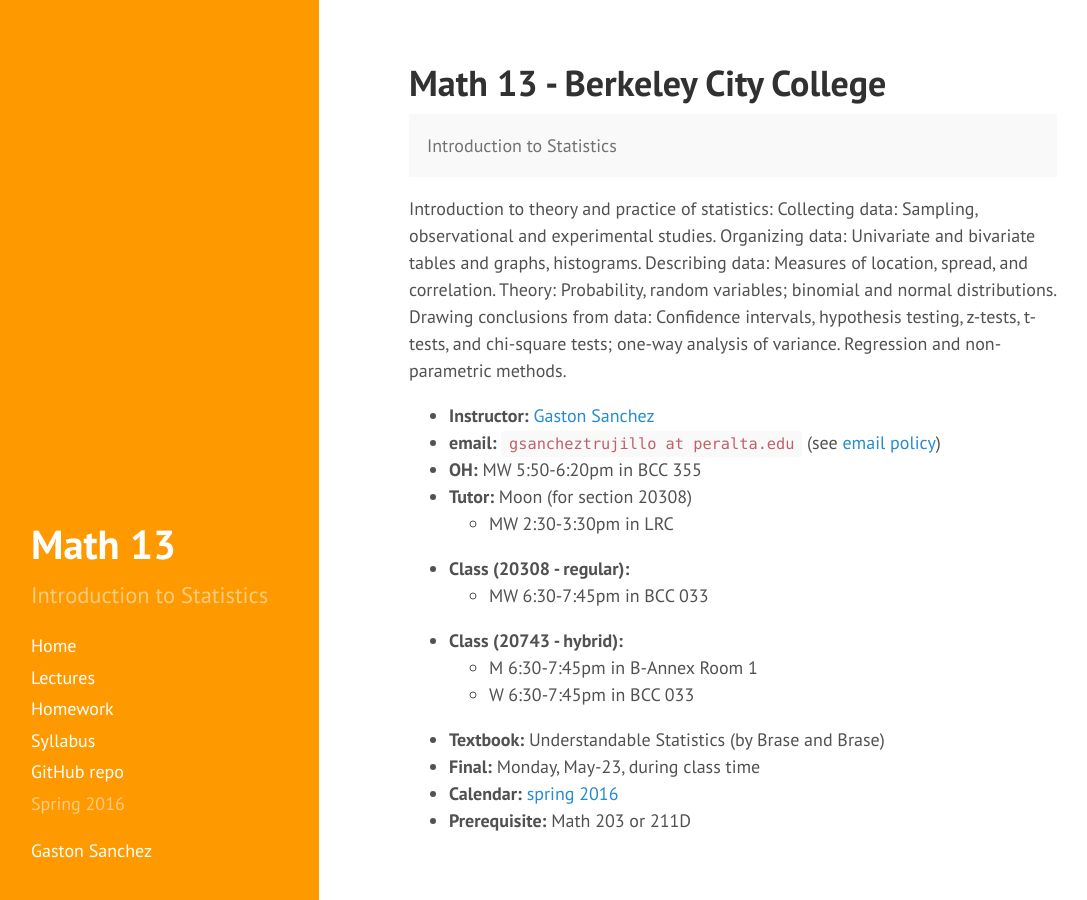
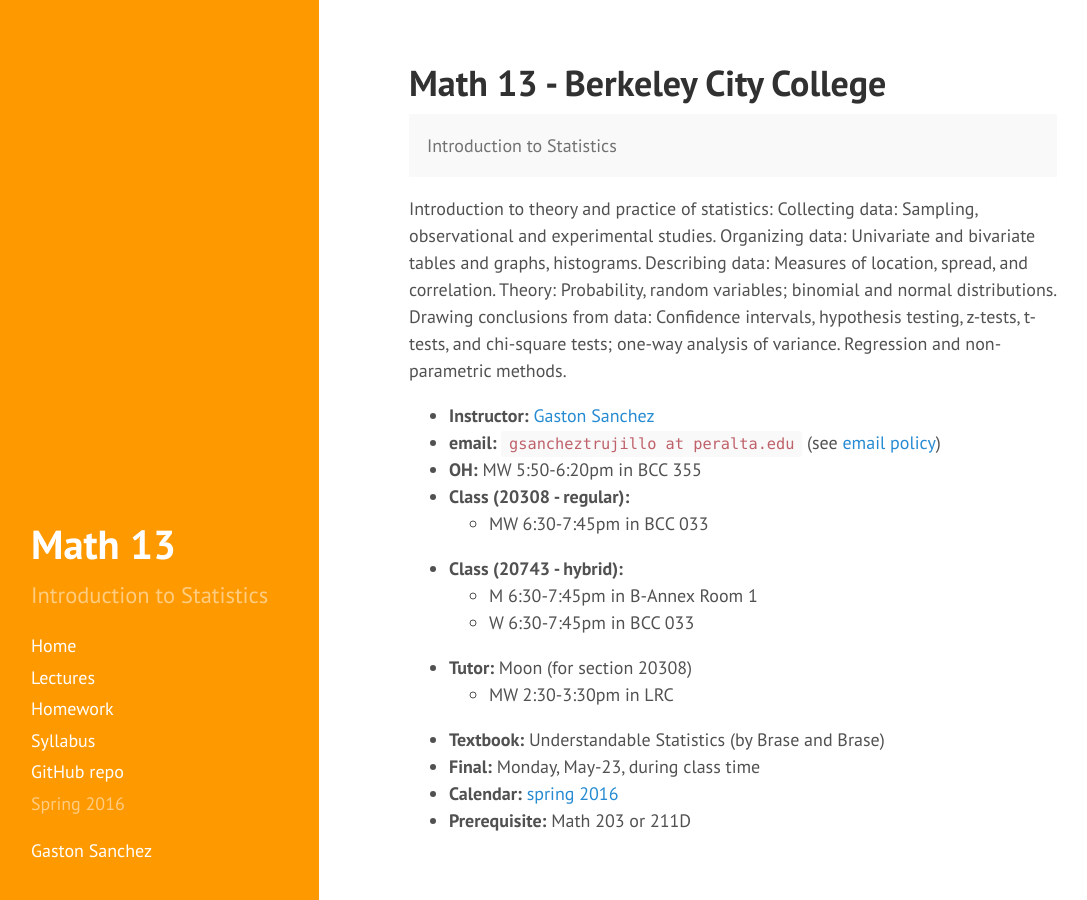
Before and after one commit to gastonstat/relic-math13, a Jekyll site: the page built from index.html, in a window 1280 px wide. Shown: the whole page, without its empty margins (5-1092 px from the left). Built offline with Jekyll 4.4.1, drawn with Linux system fonts in a browser that asks for light colours; nearby versions of some CDN libraries; the list of posts is cut into pages by our own code; some of the changed lines change nothing that is shown.

Commit message:
index: moved Moon's OH below class schedules

```diff
--- a/index.html
+++ b/index.html
@@ -17,11 +17,6 @@
   <li><b>Instructor:</b> <a href="http://gastonsanchez.com">Gaston Sanchez</a>
   <li><b>email:</b> <code>gsancheztrujillo at peralta.edu</code> (see <a href="syllabus#email-policy">email policy</a>)
   <li><b>OH:</b> MW 5:50-6:20pm in BCC 355</li>
-  <li><b>Tutor:</b> Moon (for section 20308)
-    <ul>
-      <li>MW 2:30-3:30pm in LRC</li>
-    </ul>
-  </li>
   <li><b>Class (20308 - regular):</b>
     <ul>
       <li>MW 6:30-7:45pm in BCC 033</li>
@@ -33,6 +28,11 @@
       <li>W 6:30-7:45pm in BCC 033</li>
     </ul>
   </li>
+  <li><b>Tutor:</b> Moon (for section 20308)
+    <ul>
+      <li>MW 2:30-3:30pm in LRC</li>
+    </ul>
+  </li>
   <li><b>Textbook:</b> Understandable Statistics (by Brase and Brase)</li>
   <li><b>Final:</b> Monday, May-23, during class time</li>
   <li><b>Calendar:</b> <a href="http://web.peralta.edu/admissions/2015/10/spring-2016-academic-calendar/" target="_blank">spring 2016</a></li>
```
